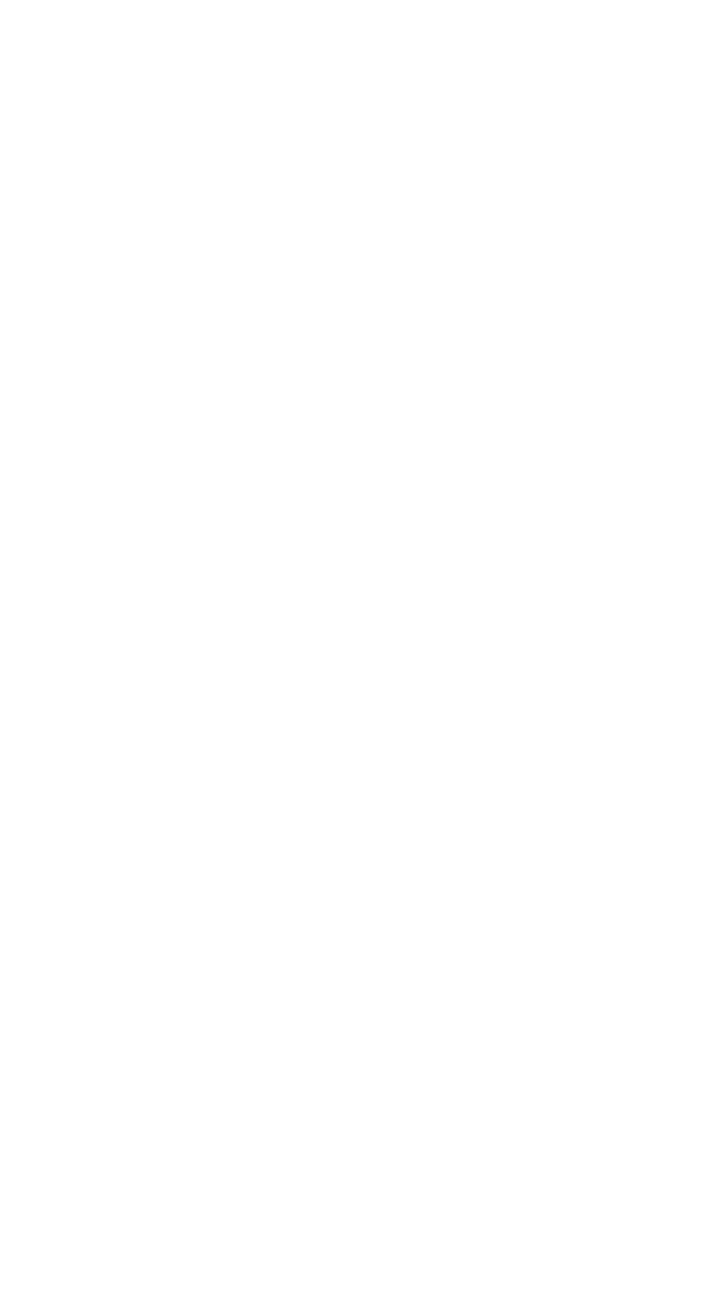
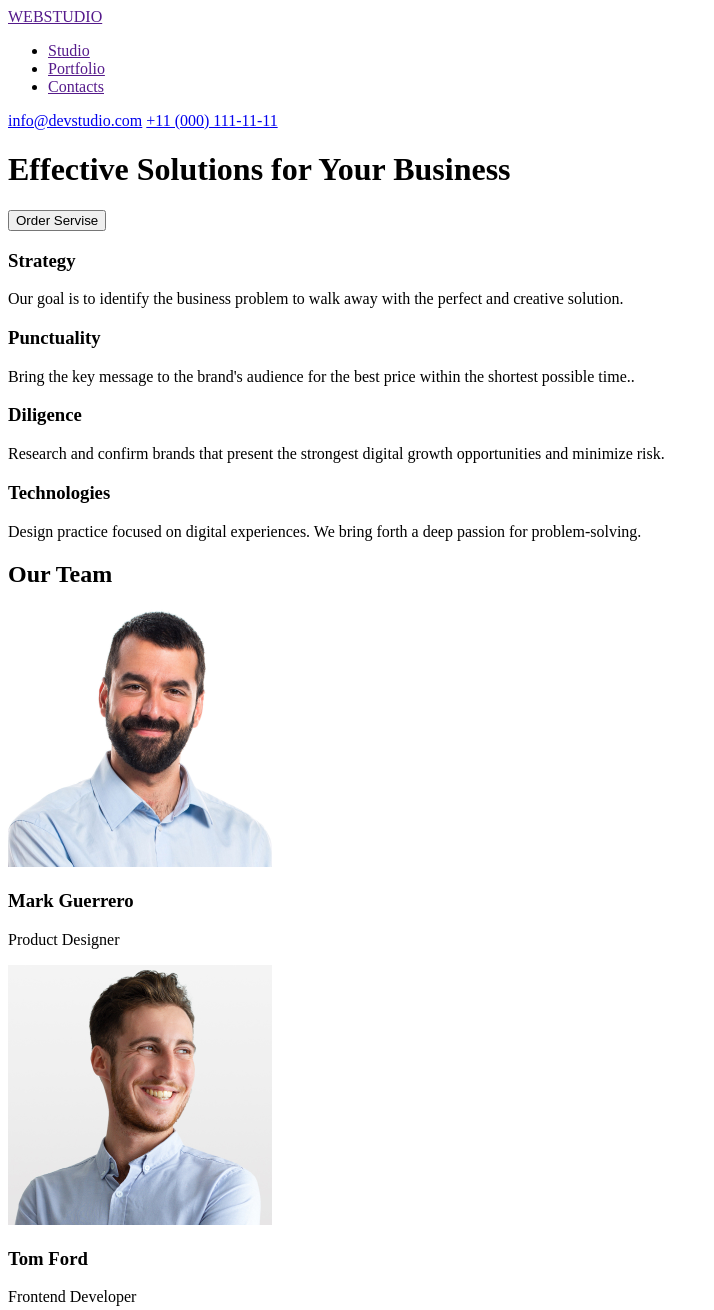
Before and after one commit to Xanadar0/goit-markup-hw-05, a plain HTML site: page index.html in a window 1280 px wide. Shown: the top 1310 px of the page, without its empty margins (0-714 px from the left). Before the commit the page ends 800 px from the top, so only its background shows below. Drawn offline with Linux system fonts and the light colour scheme.

Commit message:
add content

```diff
--- a/index.html
+++ b/index.html
@@ -3,7 +3,108 @@
   <head>
     <meta charset="UTF-8" />
     <meta name="viewport" content="width=device-width, initial-scale=1.0" />
-    <title>Document</title>
+    <title>WEB STUDIO</title>
   </head>
-  <body></body>
+  <body>
+    <header>
+      <a href="">WEBSTUDIO</a>
+      <nav>
+        <ul>
+          <li><a href="">Studio</a></li>
+          <li><a href="">Portfolio</a></li>
+          <li><a href="">Contacts</a></li>
+        </ul>
+      </nav>
+      <a href="mailto:info@devstudio.com">info@devstudio.com</a>
+      <a href="tel:+11(000)111-11-11">+11 (000) 111-11-11</a>
+    </header>
+    <main>
+      <div>
+        <h1>Effective Solutions for Your Business</h1>
+        <button type="button">Order Servise</button>
+      </div>
+    </main>
+    <section>
+      <div>
+        <h3>Strategy</h3>
+        <p>
+          Our goal is to identify the business problem to walk away with the
+          perfect and creative solution.
+        </p>
+      </div>
+      <div>
+        <h3>Punctuality</h3>
+        <p>
+          Bring the key message to the brand's audience for the best price
+          within the shortest possible time..
+        </p>
+      </div>
+      <div>
+        <h3>Diligence</h3>
+        <p>
+          Research and confirm brands that present the strongest digital growth
+          opportunities and minimize risk.
+        </p>
+      </div>
+      <div>
+        <h3>Technologies</h3>
+        <p>
+          Design practice focused on digital experiences. We bring forth a deep
+          passion for problem-solving.
+        </p>
+      </div>
+    </section>
+    <section>
+      <h2>Our Team</h2>
+      <div>
+        <img
+          src="/images/MarkGuerrero.jpg"
+          alt="a man in a shirt"
+          width="264"
+          height="260"
+        />
+        <h3>Mark Guerrero</h3>
+        <p>Product Designer</p>
+      </div>
+      <div>
+        <img
+          src="/images/TomFord.jpg"
+          alt="the man in the shirt is smiling"
+          width="264"
+          height="260"
+        />
+        <h3>Tom Ford</h3>
+        <p>Frontend Developer</p>
+      </div>
+      <div>
+        <img
+          src="/images/CamilaGarcia.jpg"
+          alt="a girl in a pink sweater"
+          width="264"
+          height="260"
+        />
+        <h3>Camila Garcia</h3>
+        <p>Marketing</p>
+      </div>
+      <div>
+        <img
+          src="/images/DanielWilson.jpg"
+          alt="a man in a t-shirt"
+          width="264"
+          height="260"
+        />
+        <h3>Daniel Wilson</h3>
+        <p>UI Designer</p>
+      </div>
+    </section>
+    <footer>
+      <div>
+        <a href="">WEBSTUDIO</a>
+        <p>
+          Increase the flow of customers and sales for your business with
+          digital marketing & growth solutions.
+        </p>
+      </div>
+    </footer>
+  </body>
 </html>
```
Also changed, not shown: .prettierrc.json (added), images/CamilaGarcia.jpg (added), images/DanielWilson.jpg (added), images/MarkGuerrero.jpg (added), images/TomFord.jpg (added).
